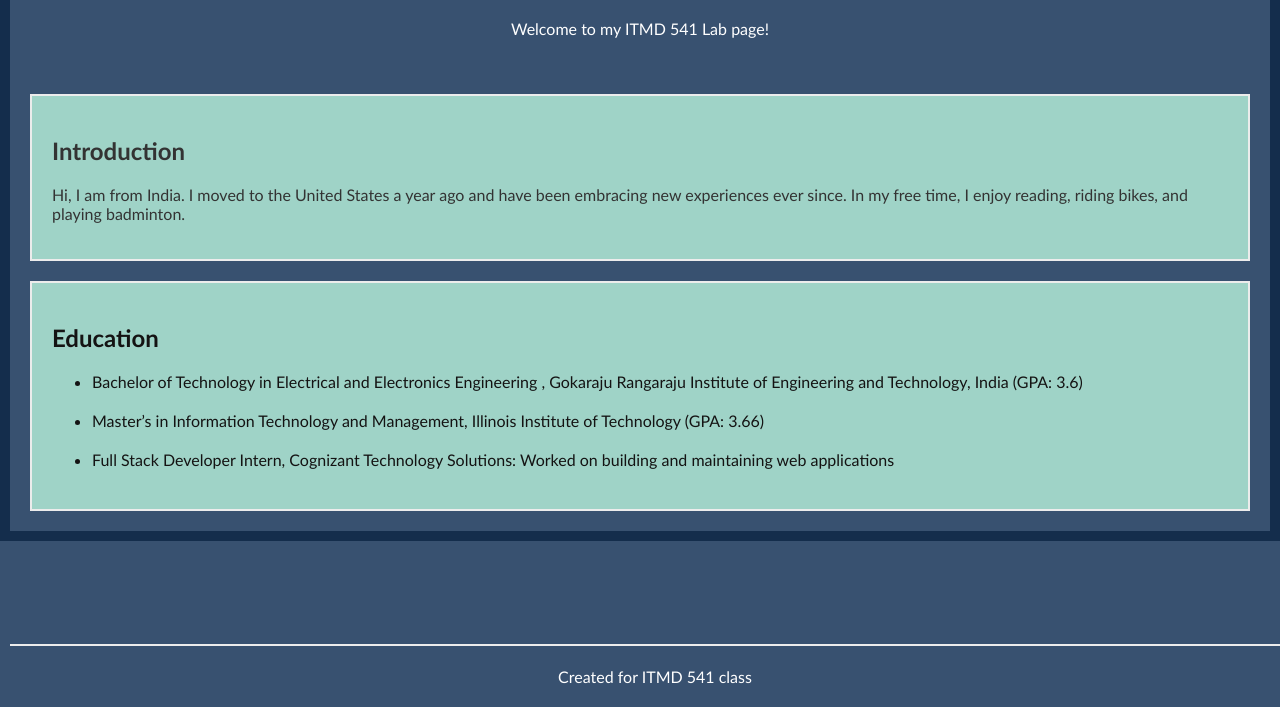
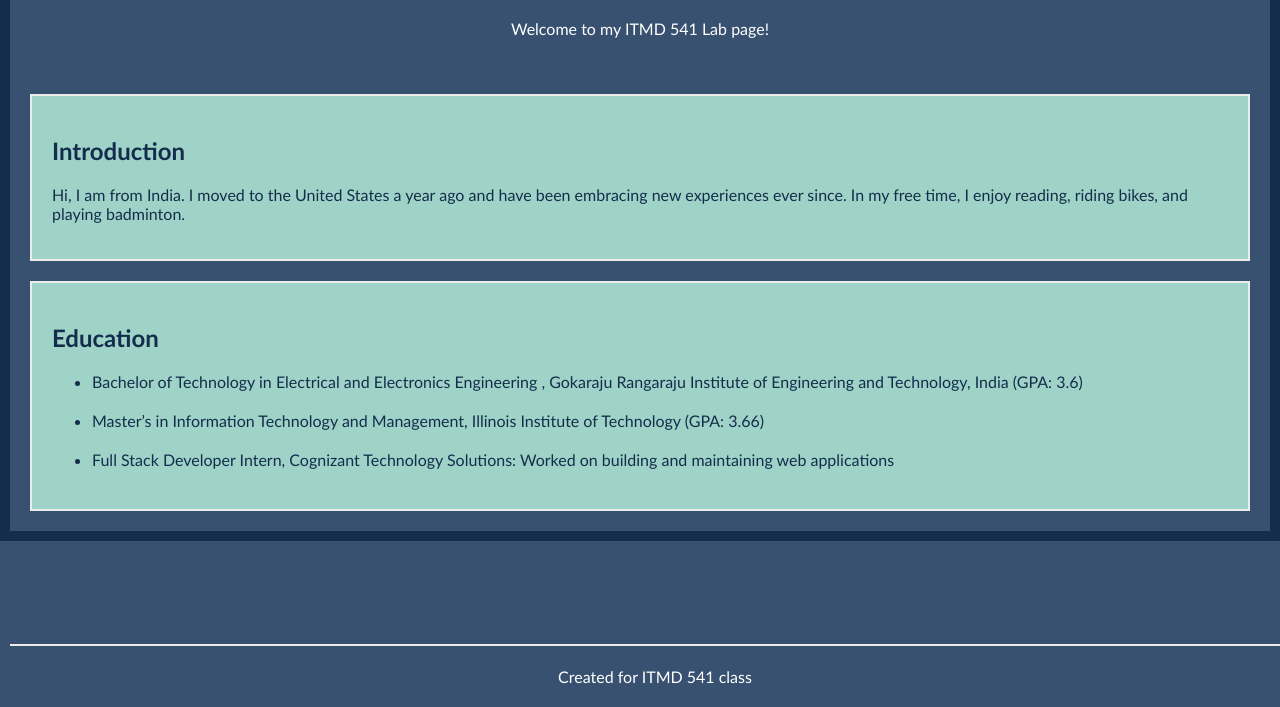
Before and after one commit to priyankarao89/priyankarao89.github.io, a plain HTML site: page index.html in a window 1280 px wide. Shown: the part 93-800 px from the top of the page. Drawn offline with Linux system fonts and the light colour scheme.

Commit message:
Updated CSS file

```diff
--- a/style.css
+++ b/style.css
@@ -3,7 +3,7 @@ body {
   font-family: "Gill Sans", "Gill Sans MT", Calibri, "Trebuchet MS", sans-serif,
     sans-serif;
   background-color: #385170;
-  color: #333;
+  color: #142d4c;
   margin: 0;
   padding: 0;
   border: 10px solid #142d4c;
@@ -27,13 +27,13 @@ body {
   /* Section 1: Introduction */
   section:nth-of-type(1) {
     background-color: #9fd3c7;
-    color: #333;
+    color: #142d4c;
   }
 
   /* Section 2: Education */
   section:nth-of-type(2) {
     background-color: #9fd3c7;
-    color: rgb(20, 19, 19);
+    color: #142d4c;
   }
 
   section:nth-of-type(2) li {
```
